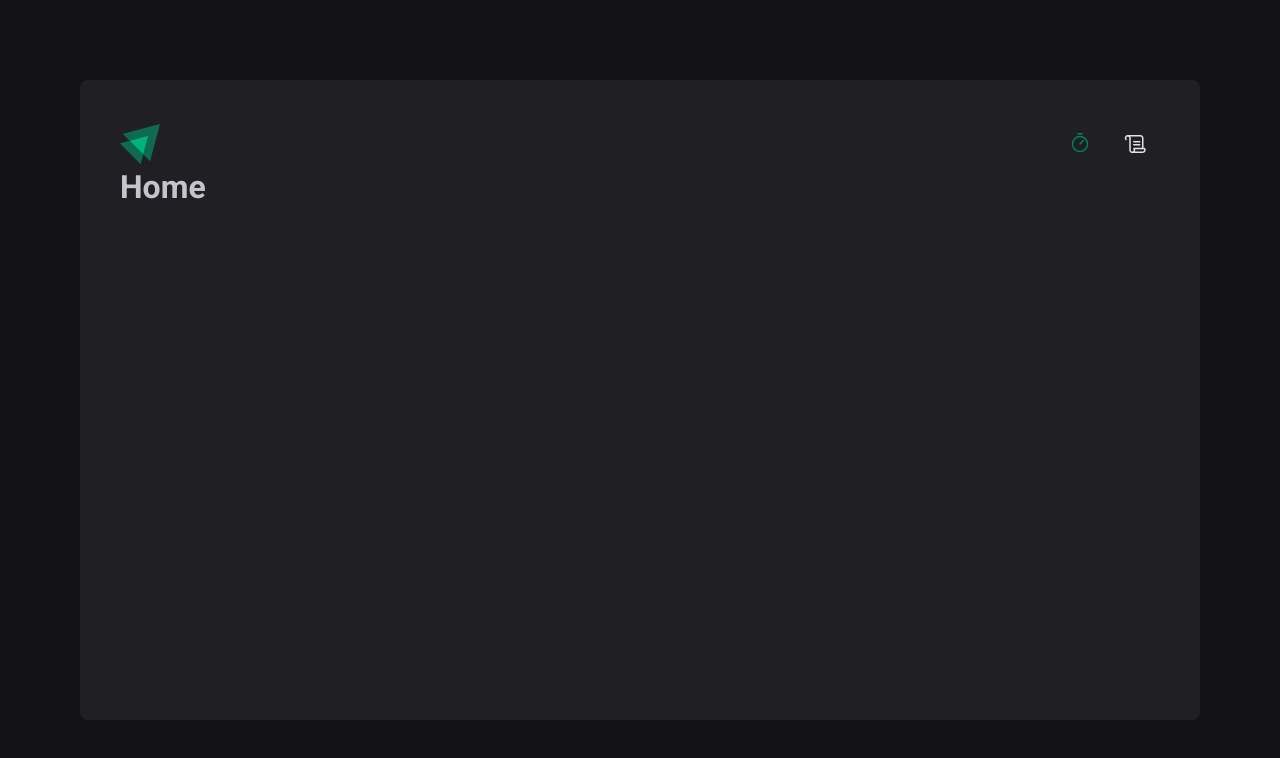
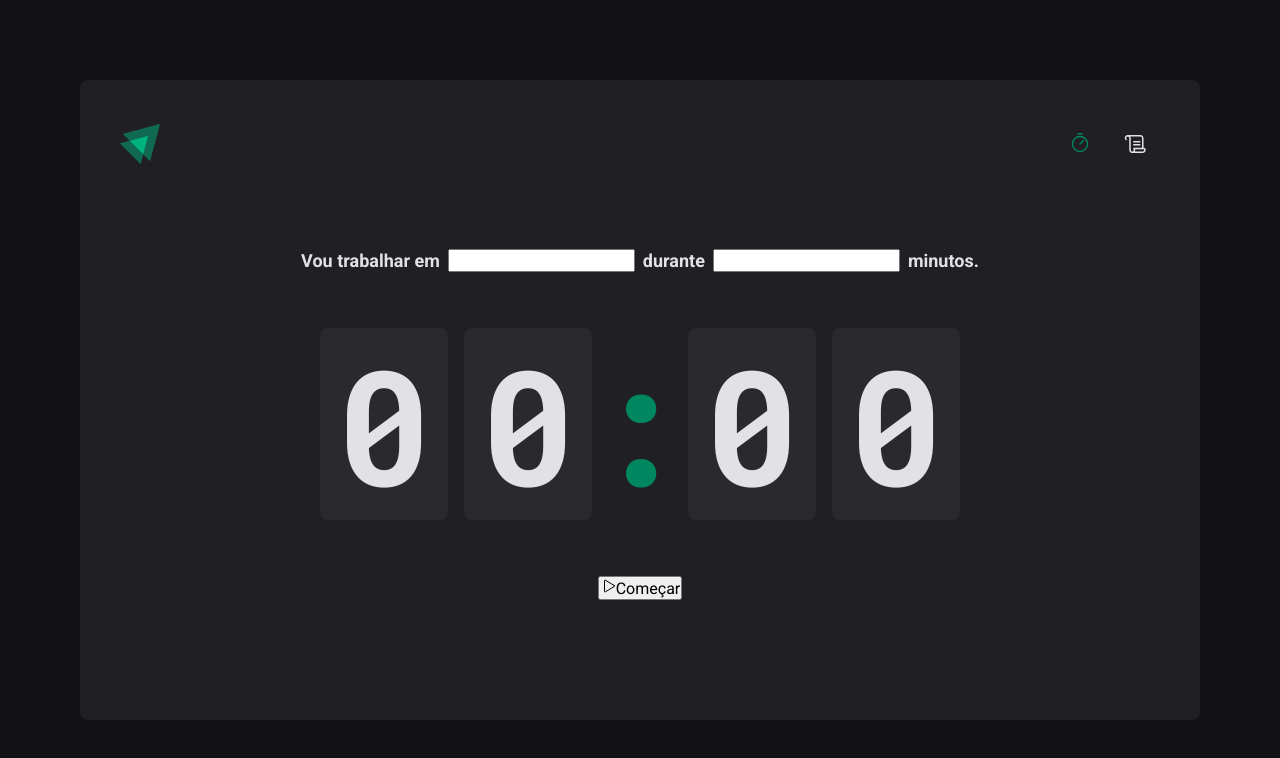
Before and after one commit to GabrielCarvf/02-ignite-timer, a React (Vite) app: page / in a window 1280 px wide. Shown: the top 758 px of the page. Built offline with nearby package versions, Linux system fonts and the light colour scheme.

Commit message:
:lipstick: Estilizações e estruturação da Home

```diff
--- a/src/pages/Home.tsx
+++ /dev/null
@@ -1,3 +0,0 @@
-export function Home() {
-  return <h1>Home</h1>
-}
--- /dev/null
+++ b/src/pages/Home/index.tsx
@@ -0,0 +1,36 @@
+import { Play } from 'phosphor-react'
+import {
+  CountdownContainer,
+  FormContainer,
+  HomeContainer,
+  Separator,
+} from './styles'
+
+export function Home() {
+  return (
+    <HomeContainer>
+      <form>
+        <FormContainer>
+          <label htmlFor="task">Vou trabalhar em</label>
+          <input type="text" id="task" />
+          <label htmlFor="minutesAmount">durante</label>
+          <input type="number" id="minutesAmount" />
+          <span>minutos.</span>
+        </FormContainer>
+
+        <CountdownContainer>
+          <span>0</span>
+          <span>0</span>
+          <Separator>:</Separator>
+          <span>0</span>
+          <span>0</span>
+        </CountdownContainer>
+
+        <button>
+          <Play />
+          Começar
+        </button>
+      </form>
+    </HomeContainer>
+  )
+}
--- /dev/null
+++ b/src/pages/Home/styles.ts
@@ -0,0 +1,54 @@
+import { styled } from 'styled-components'
+
+export const HomeContainer = styled.div`
+  flex: 1;
+
+  display: flex;
+  flex-direction: column;
+  align-items: center;
+  justify-content: center;
+
+  form {
+    display: flex;
+    flex-direction: column;
+    align-items: center;
+    gap: 3.5rem;
+  }
+`
+
+export const FormContainer = styled.div`
+  width: 100%;
+  display: flex;
+  justify-content: center;
+  align-items: center;
+  gap: 0.5rem;
+  color: ${(props) => props.theme['gray-100']};
+  font-size: 1.125rem;
+  font-weight: bold;
+  flex-wrap: wrap;
+`
+
+export const CountdownContainer = styled.div`
+  display: flex;
+  gap: 1rem;
+
+  font-family: 'Roboto Mono', monospace;
+  font-size: 10rem;
+  line-height: 8rem;
+  color: ${(props) => props.theme['gray-100']};
+
+  span {
+    background: ${(props) => props.theme['gray-700']};
+    padding: 2rem 1rem;
+    border-radius: 8px;
+  }
+`
+
+export const Separator = styled.div`
+  padding: 2rem 0;
+  color: ${(props) => props.theme['green-500']};
+  width: 4rem;
+  overflow: hidden;
+  display: flex;
+  justify-content: center;
+`
--- a/src/styles/global.ts
+++ b/src/styles/global.ts
@@ -15,13 +15,14 @@
 body {
   background: ${(props) => props.theme['gray-900']};
   color: ${(props) => props.theme['gray-300']};
+  padding: 0 1rem;
+  -webkit-font-smoothing: antialiased;
 }
 
 input, textarea, button, body {
   font-family: 'Roboto', sans-serif;
   font-weight: 400;
   font-size: 1rem;
-
 }
 
 `
```
